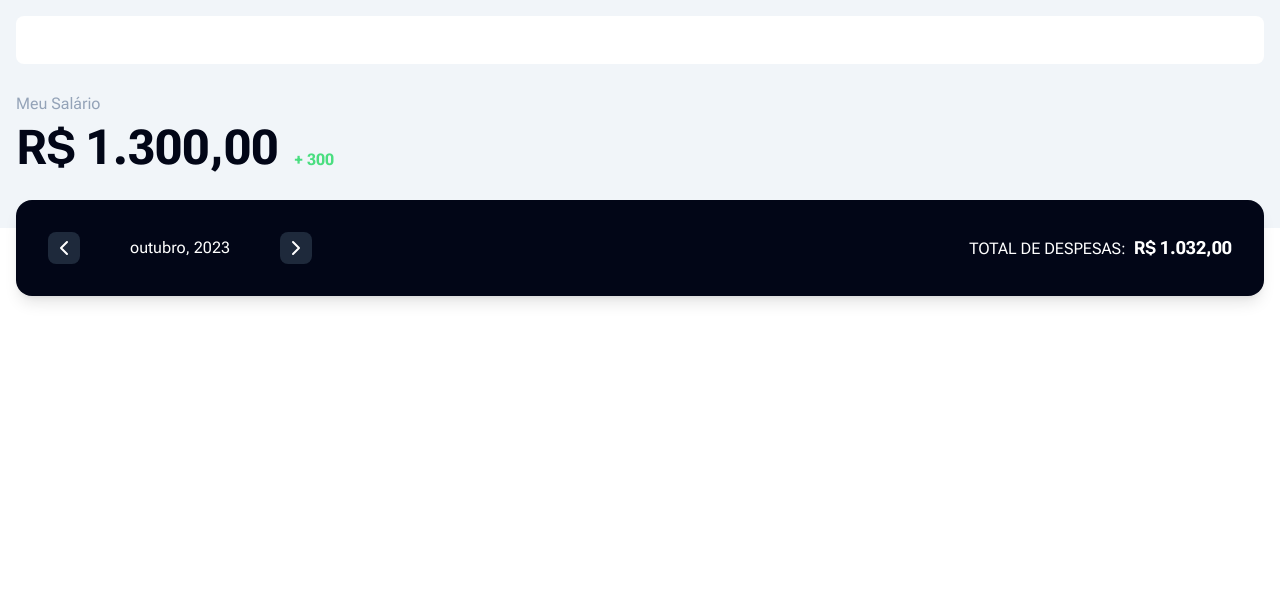
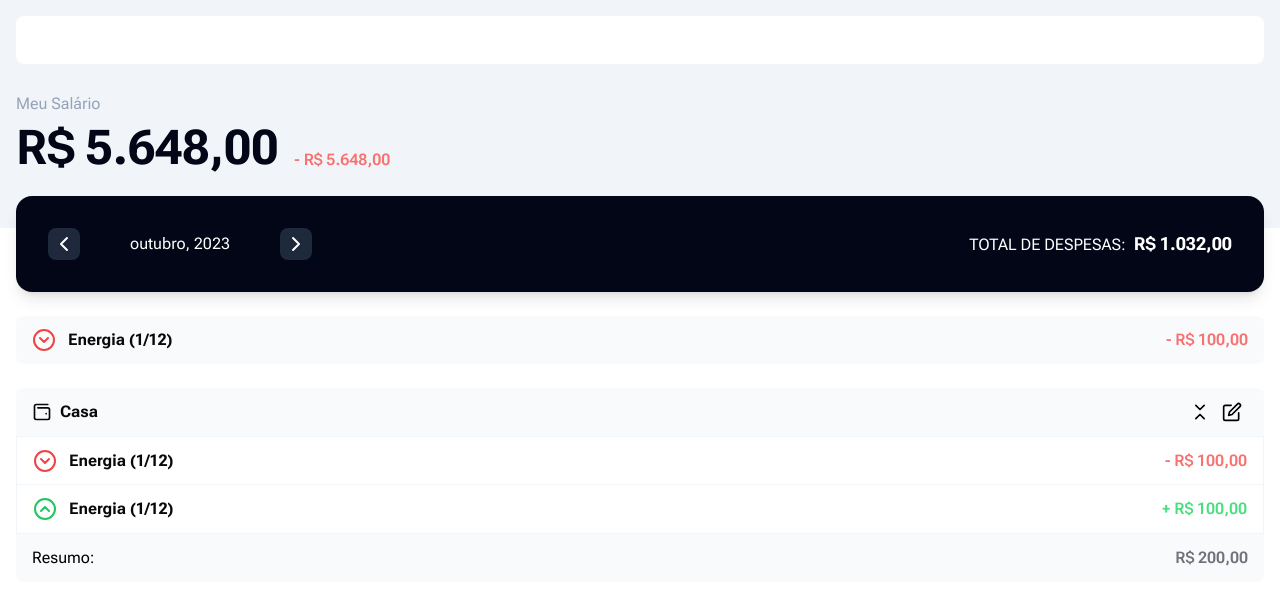
Before and after one commit to geniilsonfernandes/moneyguard, a React (Vite) app: page / in a window 1280 px wide. Shown: the top 604 px of the page. Built offline with nearby package versions, Linux system fonts and the light colour scheme.

Commit message:
feat: create expense cards

```diff
--- a/package.json
+++ b/package.json
@@ -47,11 +47,15 @@
         "@vitest/ui": "^0.34.6",
         "autoprefixer": "^10.4.16",
         "eslint": "^8.45.0",
+        "eslint-config-prettier": "^9.0.0",
+        "eslint-plugin-prettier": "^5.0.1",
+        "eslint-plugin-react": "^7.33.2",
         "eslint-plugin-react-hooks": "^4.6.0",
         "eslint-plugin-react-refresh": "^0.4.3",
         "eslint-plugin-storybook": "^0.6.15",
         "jsdom": "^22.1.0",
         "postcss": "^8.4.31",
+        "prettier": "^3.0.3",
         "storybook": "^7.4.6",
         "tailwindcss": "^3.3.3",
         "typescript": "^5.0.2",
--- /dev/null
+++ b/src/components/AmounBadge/index.tsx
@@ -0,0 +1,18 @@
+type AmounBadgeProps = {
+  amount: number | string;
+  type?: 'income' | 'expense' | 'view';
+};
+const AmountBadge = ({ amount, type = 'view' }: AmounBadgeProps) => {
+  return (
+    <div
+      className={[
+        'text-base text-green-400 font-semibold',
+        type === 'view' ? 'text-zinc-500' : type === 'income' ? 'text-green-400' : 'text-red-400'
+      ].join(' ')}>
+      {type === 'view' ? '' : type === 'income' ? '+ ' : '- '}
+      {amount}
+    </div>
+  );
+};
+
+export default AmountBadge;
--- a/src/components/Amount/Amount.tsx
+++ /dev/null
@@ -1,44 +0,0 @@
-import { cn } from '@/utils';
-import formatNumber from '@/utils/formatNumber';
-
-type AmoutProps = {
-  className?: string;
-};
-
-type AmounBadgeProps = {
-  amount: number;
-  type: 'in' | 'out';
-};
-const AmounBadge = ({ amount, type }: AmounBadgeProps) => {
-  return (
-    <div
-      className={[
-        'text-base text-green-400 font-bold',
-        type === 'in' ? 'text-green-400' : 'text-red-400'
-      ].join(' ')}>
-      {type ? (type === 'in' ? '+ ' : '- ') : null}
-      {amount}
-    </div>
-  );
-};
-
-const Amount = ({ className }: AmoutProps) => {
-  const amountPlus = 300;
-  const amount = formatNumber(1000 + amountPlus, {
-    style: 'currency',
-    currency: 'BRL',
-    minimumFractionDigits: 2
-  });
-
-  return (
-    <div className={cn(className, 'flex items-end gap-4')}>
-      <div className="flex flex-col">
-        <span className="text-base text-slate-400">Meu Salário</span>
-        <h1 className="text-5xl font-bold mt-2 text-slate-950">{amount}</h1>
-      </div>
-      {amountPlus && <AmounBadge amount={amountPlus} type="in" />}
-    </div>
-  );
-};
-
-export default Amount;
--- /dev/null
+++ b/src/components/ExpenseCard/index.tsx
@@ -0,0 +1,11 @@
+import ExpenseItem from '../ExpenseItem';
+
+const ExpenseCard = () => {
+  return (
+    <div className=" bg-slate-50 rounded-lg grid grid-cols-1 " aria-label="expense card">
+      <ExpenseItem type="expense" />
+    </div>
+  );
+};
+
+export default ExpenseCard;
--- /dev/null
+++ b/src/components/ExpenseGroup/index.tsx
@@ -0,0 +1,53 @@
+import { Wallet2 as Wallet, PenSquare, ChevronsDownUpIcon, ChevronsUpDown } from 'lucide-react';
+
+import AmountBadge from '@/components/AmounBadge';
+import formatNumber from '@/utils/formatNumber';
+import useVisibility from '@/hooks/useVisibility';
+import { ButtonSmall } from '../ui/Button';
+import ExpenseItem from '../ExpenseItem';
+
+const ExpenseGroup = () => {
+  const { visible, toggleVisibility } = useVisibility({
+    defaultVisibility: true
+  });
+
+  const totalExpense = formatNumber(100 + 300 + -200, {
+    style: 'currency',
+    currency: 'BRL',
+    minimumFractionDigits: 2
+  });
+
+  return (
+    <div className="" aria-label="expense card">
+      <div className="bg-slate-50 h-[48px] flex items-center justify-between px-4 rounded-t-lg cursor-pointer hover:bg-slate-100 transition-all ">
+        <h3 className="font-bold text-zinc-950 flex items-center justify-between gap-2">
+          <Wallet size={20} />
+          Casa
+        </h3>
+        <div className="flex items-center">
+          <ButtonSmall
+            className="bg-transparent hover:bg-slate-100"
+            onClick={toggleVisibility}
+            aria-label="show/hide">
+            {visible ? <ChevronsDownUpIcon size={20} /> : <ChevronsUpDown size={20} />}
+          </ButtonSmall>
+          <ButtonSmall className="bg-transparent hover:bg-slate-100" aria-label="edit">
+            <PenSquare size={20} />
+          </ButtonSmall>
+        </div>
+      </div>
+      {visible && (
+        <div className="grid grid-cols-1 border border-slate-100">
+          <ExpenseItem type="expense" />
+          <ExpenseItem type="income" />
+        </div>
+      )}
+      <div className="bg-slate-50 h-[48px] flex items-center justify-between px-4 rounded-b-lg ">
+        <span>Resumo:</span>
+        <AmountBadge amount={totalExpense} />
+      </div>
+    </div>
+  );
+};
+
+export default ExpenseGroup;
--- /dev/null
+++ b/src/components/ExpenseItem/index.tsx
@@ -0,0 +1,39 @@
+import { ChevronDownCircle, ChevronUpCircle } from 'lucide-react';
+
+import AmountBadge from '../AmounBadge';
+import formatNumber from '@/utils/formatNumber';
+
+type ExpenseItemProps = {
+  type?: 'income' | 'expense';
+};
+
+const ExpenseItem = ({ type = 'income' }: ExpenseItemProps) => {
+  const expense = formatNumber(100, {
+    style: 'currency',
+    currency: 'BRL',
+    minimumFractionDigits: 2
+  });
+
+  const handleToView = () => {
+    alert('to view');
+  };
+
+  return (
+    <button
+      className=" border-b border-slate-100 h-[48px] flex items-center justify-between px-4 last:border-b-0 focus:bg-slate-100 hover:bg-slate-100 cursor-pointer transition-all"
+      tabIndex={0}
+      onClick={handleToView}>
+      <h4 className="text-zinc-950 font-bold flex gap-3">
+        {type === 'income' ? (
+          <ChevronUpCircle className="text-green-500" />
+        ) : (
+          <ChevronDownCircle className="text-red-500" />
+        )}
+        Energia (1/12)
+      </h4>
+      <AmountBadge amount={expense} type={type} />
+    </button>
+  );
+};
+
+export default ExpenseItem;
--- /dev/null
+++ b/src/components/SalaryAmount/index.tsx
@@ -0,0 +1,30 @@
+import { cn } from '@/utils';
+import formatNumber from '@/utils/formatNumber';
+import AmountBadge from '../AmounBadge';
+
+type AmoutProps = {
+  className?: string;
+};
+
+const SalaryAmount = ({ className }: AmoutProps) => {
+  const amountPlus = 324;
+  const salary = 5324;
+
+  const amount = formatNumber(salary + amountPlus, {
+    style: 'currency',
+    currency: 'BRL',
+    minimumFractionDigits: 2
+  });
+
+  return (
+    <div className={cn(className, 'flex items-end gap-4')}>
+      <div className="flex flex-col">
+        <span className="text-base text-slate-400">Meu Salário</span>
+        <h1 className="text-5xl font-bold mt-2 text-slate-950">{amount}</h1>
+      </div>
+      {amountPlus && <AmountBadge amount={amount} type="expense" />}
+    </div>
+  );
+};
+
+export default SalaryAmount;
--- a/src/components/ui/Button/index.tsx
+++ b/src/components/ui/Button/index.tsx
@@ -16,9 +16,9 @@ const SizeVariants = cva(' ', {
 const FillVariant = cva('transition duration-300', {
   variants: {
     theme: {
-      slate: 'bg-slate-900 text-slate-100 hover:bg-slate-800',
-      red: 'bg-red-500 text-slate-100 hover:bg-red-400',
-      yellow: 'bg-yellow-500 text-slate-100 hover:bg-yellow-400'
+      slate: 'bg-slate-900 text-zinc-100 hover:bg-slate-800',
+      red: 'bg-red-500 text-zinc-100 hover:bg-red-400',
+      yellow: 'bg-yellow-500 text-zinc-100 hover:bg-yellow-400'
     }
   },
   defaultVariants: {
@@ -69,10 +69,13 @@ export type ButtonSmallProps = {
   children: React.ReactNode;
 } & React.HTMLAttributes<HTMLButtonElement>;
 
-export const ButtonSmall = ({ ...props }: ButtonSmallProps) => {
+export const ButtonSmall = ({ className, ...props }: ButtonSmallProps) => {
   return (
     <button
-      className="h-[32px] w-[32px] bg-slate-800 flex items-center justify-center rounded-lg hover:bg-slate-700 transition-all"
+      className={cn(
+        'h-[32px] w-[32px] bg-slate-800 flex items-center justify-center rounded-lg hover:bg-slate-700 transition-all',
+        className
+      )}
       {...props}
     />
   );
--- /dev/null
+++ b/src/hooks/useVisibility.ts
@@ -0,0 +1,37 @@
+import { useState } from 'react';
+
+type useVisibility = {
+  visible: boolean;
+  toggleVisibility: () => void;
+  onHidden: () => void;
+  onShow: () => void;
+};
+
+type useVisibilityProps = {
+  defaultVisibility?: boolean;
+};
+
+const useVisibility = ({ defaultVisibility = false }: useVisibilityProps): useVisibility => {
+  const [visible, setVisible] = useState(defaultVisibility);
+
+  const toggleVisibility = () => {
+    setVisible(!visible);
+  };
+
+  const onHidden = () => {
+    setVisible(false);
+  };
+
+  const onShow = () => {
+    setVisible(true);
+  };
+
+  return {
+    visible,
+    toggleVisibility,
+    onHidden,
+    onShow
+  };
+};
+
+export default useVisibility;
--- a/src/pages/Dashboard/index.tsx
+++ b/src/pages/Dashboard/index.tsx
@@ -1,6 +1,8 @@
-import Amount from '@/components/Amount/Amount';
+import SalaryAmount from '@/components/SalaryAmount';
 import MonthControl from '@/components/MonthControl';
 import formatNumber from '@/utils/formatNumber';
+import ExpenseCard from '@/components/ExpenseCard';
+import ExpenseGroup from '@/components/ExpenseGroup';
 
 const Dashboard = () => {
   const monthExpense = formatNumber(1032, {
@@ -14,16 +16,20 @@ const Dashboard = () => {
       <div className="bg-slate-100 w-full pt-4 pb-14">
         <div className="container">
           <nav className="flex bg-white rounded-lg  h-[48px]"> </nav>
-          <Amount className="pt-7" />
+          <SalaryAmount className="pt-7" />
         </div>
       </div>
-      <div className="container">
-        <div className="bg-slate-950 p-8 rounded-2xl shadow-lg mt-[-28px] text-white flex justify-between items-center">
+      <div className="container space-y-6 pb-6">
+        <div className="bg-slate-950 p-8 rounded-2xl shadow-lg mt-[-32px] text-white flex justify-between items-center">
           <MonthControl />
           <div className="space-x-2">
             <span className="uppercase">Total de despesas:</span>
             <span className="uppercase font-bold text-lg">{monthExpense}</span>
           </div>
+        </div>
+        <div className="space-y-6">
+          <ExpenseCard />
+          <ExpenseGroup />
         </div>
       </div>
     </div>
--- a/tailwind.config.js
+++ b/tailwind.config.js
@@ -4,7 +4,6 @@ export default {
   content: ['./index.html', './src/**/*.{js,ts,jsx,tsx}'],
   theme: {
     extend: {
-      colors: {},
       container: {
         center: true,
         padding: '1rem'
```
Also changed, not shown: .eslintrc.json, 1 other file (tests, documents, lock files or other folders).
